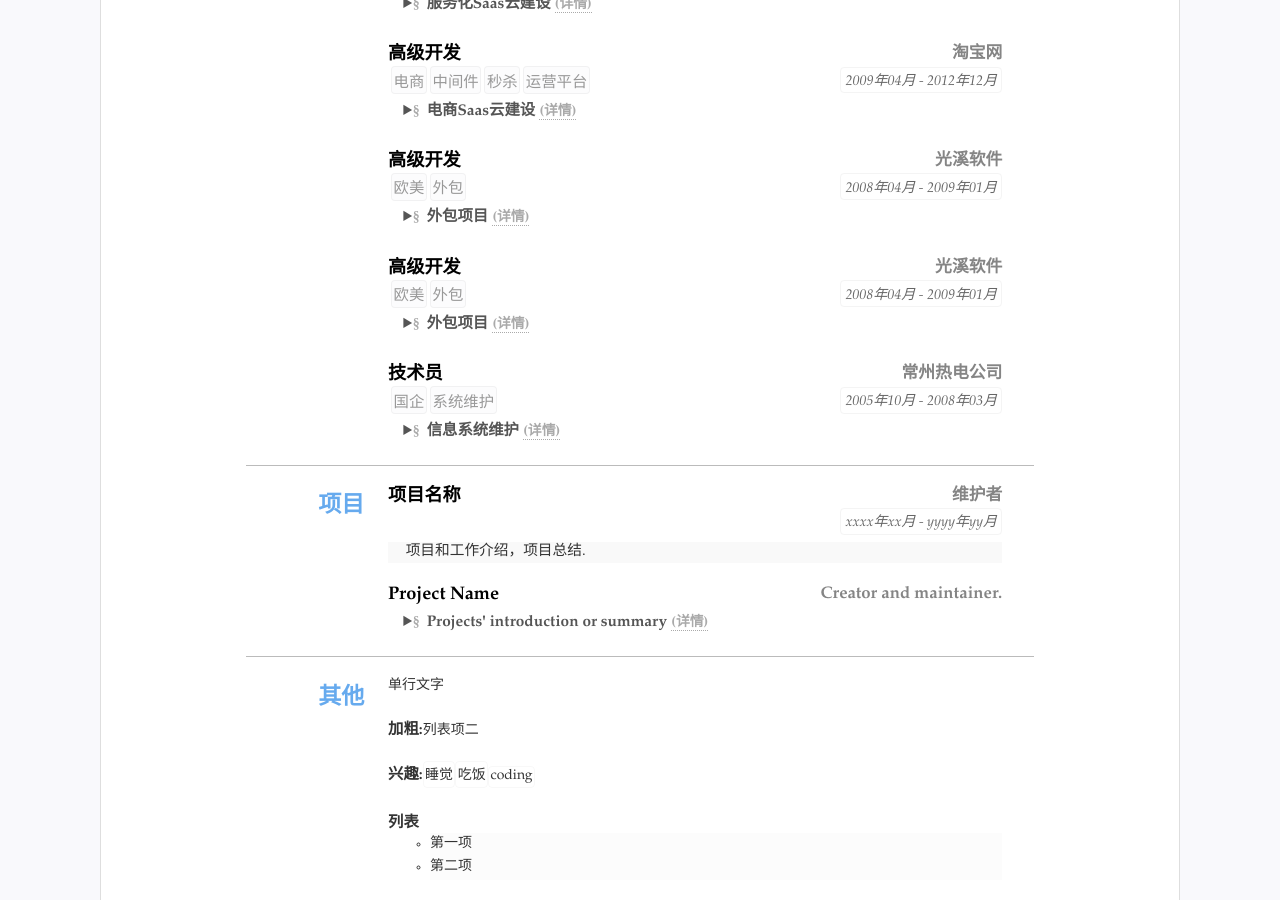
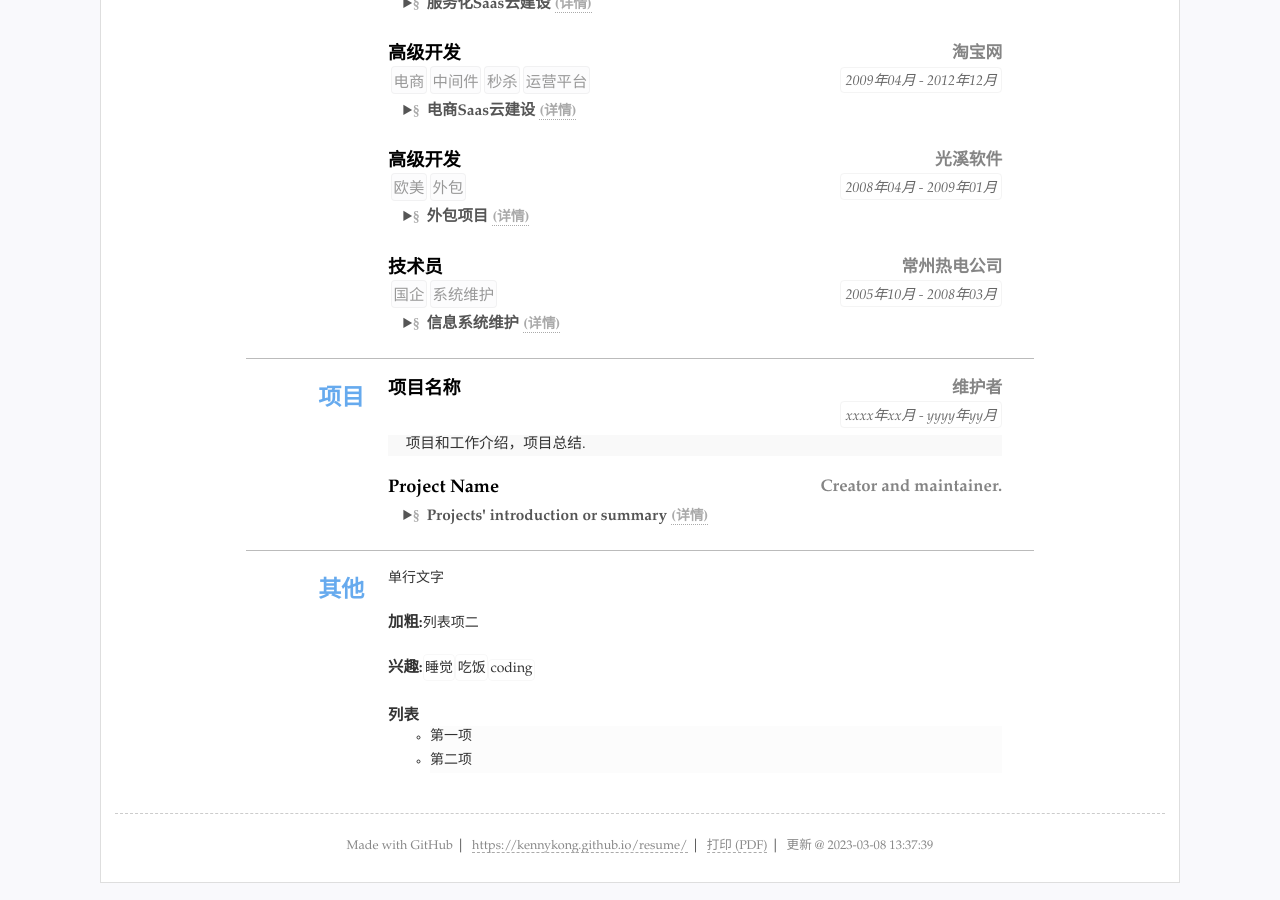
Before and after one commit to kennykong/resume, a Jekyll site: the page built from index.html, in a window 1280 px wide and 900 px high, scrolled down 2400 px. Built offline with Jekyll 4.4.1, drawn with Linux system fonts in a browser that asks for light colours.

Commit message:
update resume.yml

```diff
--- a/_data/resume.yml
+++ b/_data/resume.yml
@@ -178,15 +178,6 @@ main: #简历主要内容，
     summary: 外包项目
     detail: 待完善。。。
 
-  - title: 高级开发
-    sub: 光溪软件
-    duration: "2008年04月 - 2009年01月"
-    tags:
-      - 欧美
-      - 外包
-    summary: 外包项目
-    detail: 待完善。。。
-
   - title: 技术员
     sub: 常州热电公司
     duration: "2005年10月 - 2008年03月"
```
